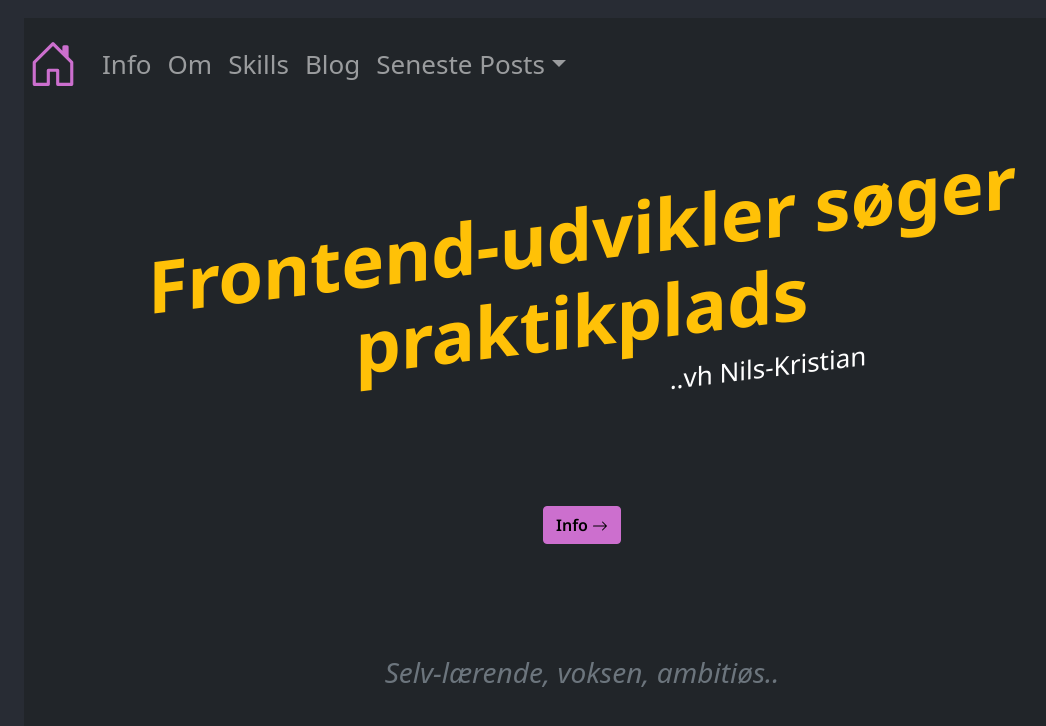
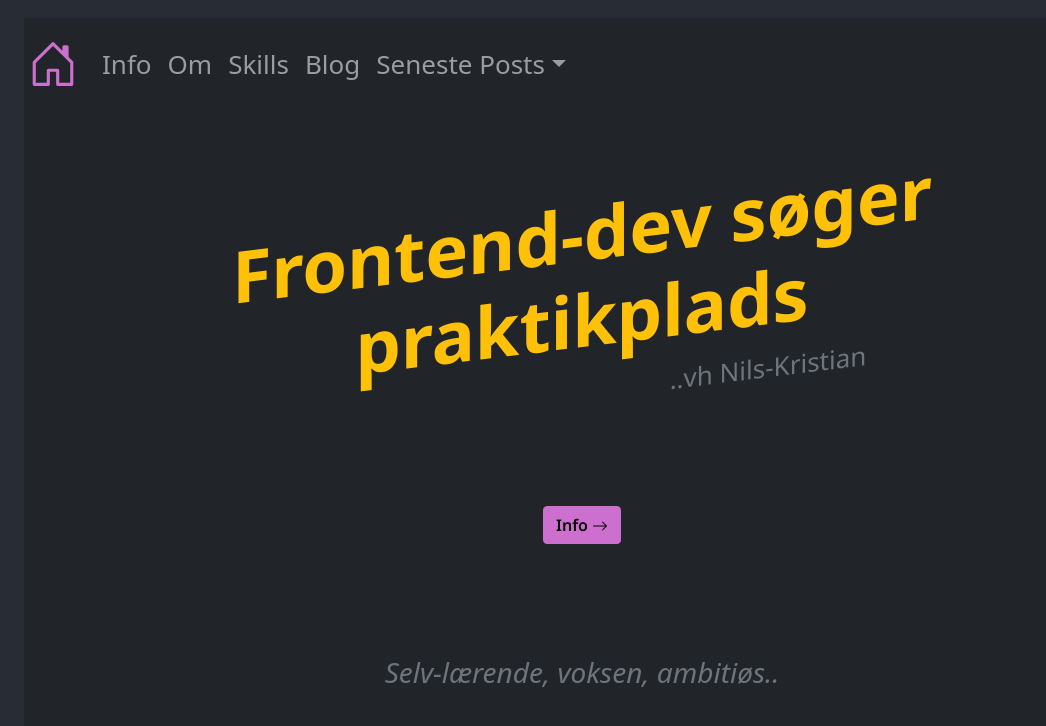
Before and after one commit to nkped/nkped.github.io, a React (Create React App) app: page /#/ in a window 1280 px wide. Shown: the top 726 px of the page, without its empty margins (58-1104 px from the left). Built offline with nearby package versions, Linux system fonts and the light colour scheme.

Commit message:
Forside rettet

```diff
--- a/src/routes/home.jsx
+++ b/src/routes/home.jsx
@@ -10,11 +10,17 @@ export default function Home() {
   return (
     <Container>
       <Container className="bg-dark higher pt-5">
-        <h1 className="Noto700 text-warning display-2 skewed">
-          Frontend-udvikler søger praktikplads
-        </h1>
+        <Row>
+          <Col xs={{ span: 10, offset: 1 }}>
+            <h1 className="Noto700 text-warning display-2 skewed">
+              Frontend-dev søger praktikplads
+            </h1>
+          </Col>
+        </Row>
         <Row className="mb-5 skewed">
-          <Col xs={{ span: 6, offset: 5 }}>..vh Nils-Kristian</Col>{" "}
+          <Col xs={{ span: 6, offset: 5 }} className="text-muted">
+            ..vh Nils-Kristian
+          </Col>{" "}
         </Row>
         <Row>
           <Col>
```
